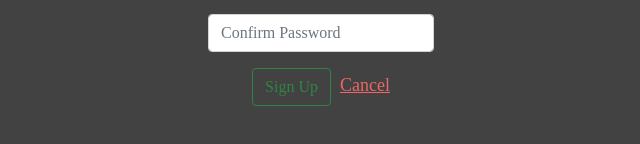
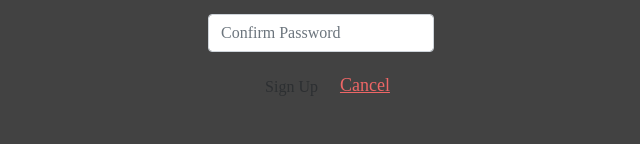
Before and after one commit to mihof/honeycoin-2, a React (Create React App) app: page /signup in a window 1280 px wide. Shown: the part 330-474 px from the top of the page, without its empty margins (319-959 px from the left). Built offline with nearby package versions, Linux system fonts and the light colour scheme.

Commit message:
Heroku push

```diff
--- a/package.json
+++ b/package.json
@@ -29,7 +29,10 @@
     "start": "react-scripts start",
     "build": "react-scripts build",
     "test": "react-scripts test",
-    "eject": "react-scripts eject"
+    "eject": "react-scripts eject",
+    "dev": "npm run start & npm run start-redis && cross-env ENV='development' nodemon index.js",
+    "start-redis": "redis-server --daemonize yes",
+    "stop-redis": "redis-cli shutdown"
   },
   "eslintConfig": {
     "extends": "react-app"
--- a/src/components/Login.jsx
+++ b/src/components/Login.jsx
@@ -48,7 +48,7 @@ class Login extends Component {
           </div>
           <div className="form-group">
             <div className="col-sm-12 text-center">
-              <Button className="btn btn-default" variant="outline-success">Log In</Button>&nbsp;&nbsp;&nbsp;
+              <button className="btn btn-default" variant="outline-success">Log In</button>&nbsp;&nbsp;&nbsp;
               <Link to='/'>Cancel</Link>
             </div>
           </div>
--- a/src/components/SignupForm.jsx
+++ b/src/components/SignupForm.jsx
@@ -65,7 +65,7 @@ class SignupForm extends Component {
           </div>
           <div className="form-group">
             <div className="col-sm-12 text-center">
-              <Button className="btn btn-default" variant="outline-success" disabled={this.isFormInvalid()}>Sign Up</Button>&nbsp;&nbsp;
+              <button className="btn btn-default" variant="outline-success" disabled={this.isFormInvalid()}>Sign Up</button>&nbsp;&nbsp;
               <Link to='/'>Cancel</Link>
             </div>
           </div>
```
